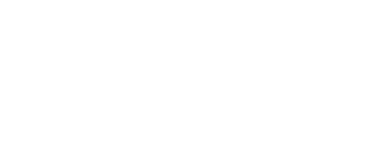
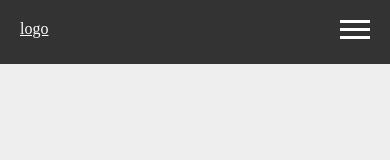
Before and after one commit to Daviz96/web_dev_tutorial, a plain HTML site: page index.html in a window 390 px wide. Drawn offline with nearby package versions, Linux system fonts and the light colour scheme.

Commit message:
added top nav bar and styled

```diff
--- a/index.html
+++ b/index.html
@@ -11,6 +11,23 @@
 </head>
 
 <body>
+    <header class="header clearfix">
+        <a href="" class="header_logo">logo</a>
+        <a href="" class="header_icon-bar">
+            <span></span>
+            <span></span>
+            <span></span>
+        </a>
+        <ul class="header_menu">
+            <li class="header_menu_item"><a href=""> item</a></li>
+            <li class="header_menu_item"><a href=""> item</a></li>
+            <li class="header_menu_item"><a href=""> item</a></li>
+            <li class="header_menu_item"><a href=""> item</a></li>
+            <li class="header_menu_item"><a href=""> item</a></li>
+        </ul>
+    </header>
+
+
     <script src="https://ajax.googleapis.com/ajax/libs/jquery/3.6.0/jquery.min.js"></script>
 </body>
 
--- a/style.css
+++ b/style.css
@@ -0,0 +1,106 @@
+body {
+    background: #eee;
+}
+
+.header {
+    background: #333;
+}
+
+.header_logo {
+    color: #fff;
+    float: left;
+    display: block;
+    padding: 20px;
+}
+
+.header_menu {
+    float: right;
+    margin: 0;
+    padding: 0;
+}
+
+.header_menu_item {
+    display: inline-block;
+}
+
+.header_menu_item a {
+    color: #fff;
+    display: block;
+    padding: 20px;
+    text-decoration: none;
+}
+
+.header_menu_item a:hover {
+    background: #000;
+}
+
+.header_icon-bar {
+    display: block;
+    float: right;
+    padding: 20px;
+    display: none;
+}
+
+.header_icon-bar span {
+    display: block;
+    height: 3px;
+    width: 30px;
+    background: #fff;
+    margin-bottom: 5px;
+}
+
+
+/* media query */
+
+
+/*~~~~~~~~~~~~~~~~~~~~~~~
+Tablet
+~~~~~~~~~~~~~~~~~~~~~~~~~*/
+
+@media (max-width: 998px) {}
+
+
+/*~~~~~~~~~~~~~~~~~~~~~~~
+Smartphone
+~~~~~~~~~~~~~~~~~~~~~~~~~*/
+
+@media (max-width: 767px) {
+    .header_icon-bar {
+        display: block;
+    }
+    .header_menu {
+        width: 100%;
+        height: 0;
+        overflow: hidden;
+    }
+}
+
+
+/* clear fix start*/
+
+.clearfix:after {
+    visibility: hidden;
+    display: block;
+    font-size: 0;
+    content: " ";
+    clear: both;
+    height: 0;
+}
+
+.clearfix {
+    display: inline-block;
+}
+
+
+/* start commented backslash hack \*/
+
+* html .clearfix {
+    height: 1%;
+}
+
+.clearfix {
+    display: block;
+}
+
+
+/* clear fix end*/
```
